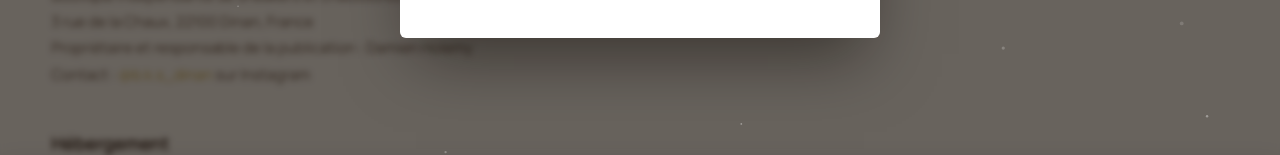
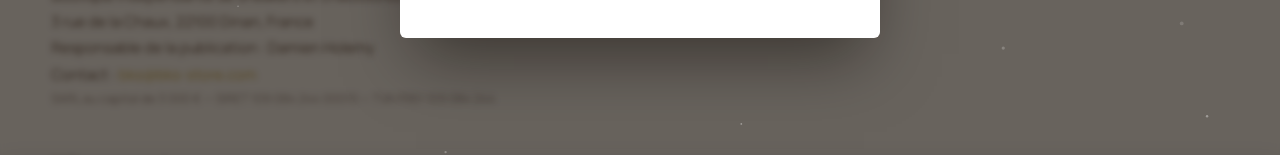
Before and after one commit to bks-store/Bks, a React (Vite) app: page /mentions-legales in a window 1280 px wide. Shown: the part 528-683 px from the top of the page. Built offline with nearby package versions, Linux system fonts and the light colour scheme; no server answers; the database is empty.

Commit message:
fix: mentions légales — SIRET, TVA, capital, email

```diff
--- a/src/pages/MentionsLegalesPage.tsx
+++ b/src/pages/MentionsLegalesPage.tsx
@@ -26,8 +26,11 @@ export default function MentionsLegalesPage() {
           BKS — Beau Kiosque de Soulier<br />
           Boutique indépendante de sneakers et chaussures<br />
           3 rue de la Chaux, 22100 Dinan, France<br />
-          Propriétaire et responsable de la publication : Damien Holemy<br />
-          Contact : <a href="https://www.instagram.com/b.k.s_dinan/" target="_blank" rel="noopener noreferrer">@b.k.s_dinan</a> sur Instagram
+          Responsable de la publication : Damien Holemy<br />
+          Contact : <a href="mailto:bks@bks-store.com">bks@bks-store.com</a>
+        </p>
+        <p style={{ fontSize: '0.78rem', color: 'var(--ink-muted, #9E8E84)', lineHeight: 1.7 }}>
+          SARL au capital de 3 000 € — SIRET 109 084 244 00010 — TVA FR61 109 084 244
         </p>
 
         <h2>Hébergement</h2>
```
